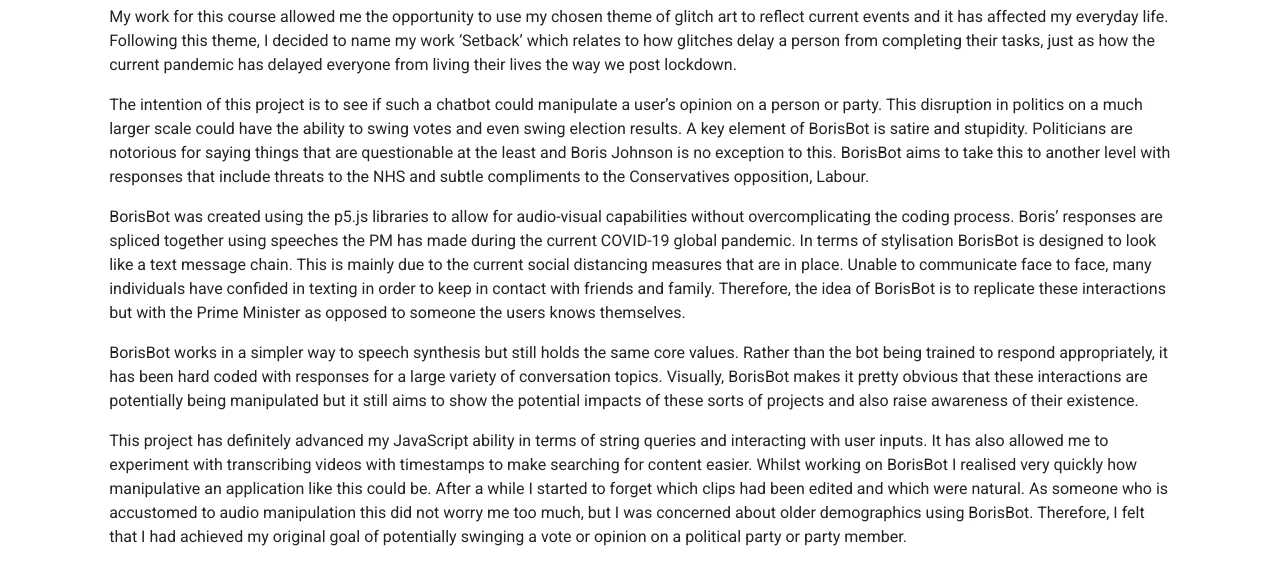
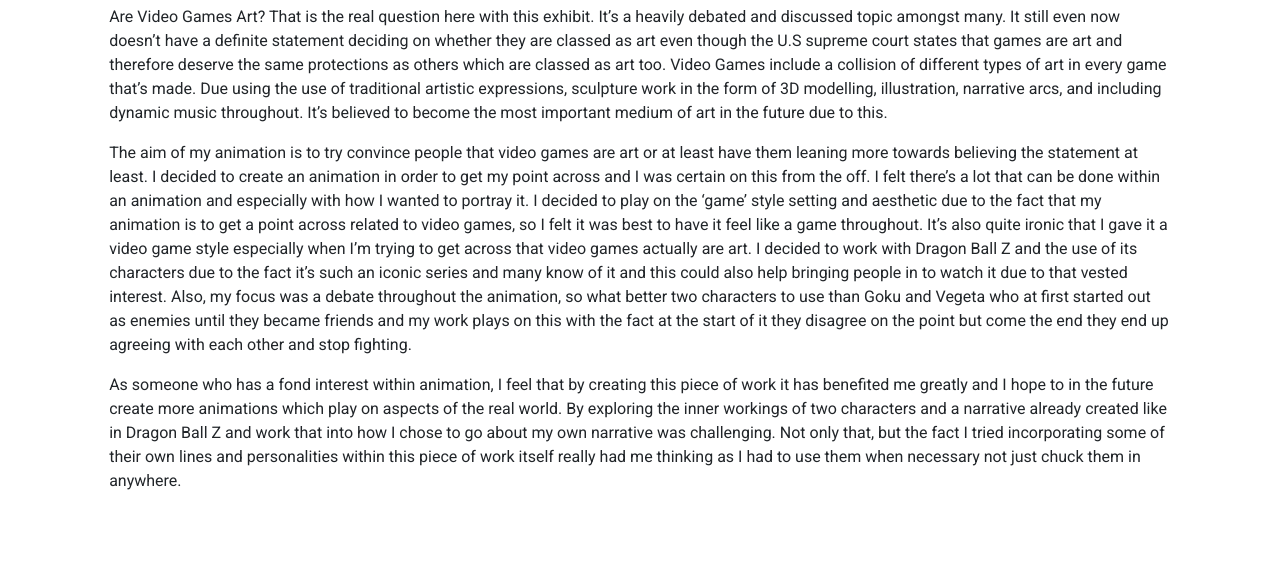
Before and after one commit to dmdcorrupt/corruptExhibition, a plain HTML site: page videogames.html in a window 1280 px wide. Shown: the part 872-1437 px from the top of the page. After the commit the page ends 1381 px from the top, so only its background shows below. Drawn offline with nearby package versions, Linux system fonts and the light colour scheme.

Commit message:
Added Supporting Statement

```diff
--- a/videogames.html
+++ b/videogames.html
@@ -65,36 +65,13 @@
             </div>
             <div class="col-xs-12">
                 <p>
-                    My work for this course allowed me the opportunity to use my chosen theme of glitch art to reflect current events and it has affected my everyday life.
-                    Following this theme, I decided to name my work ‘Setback’ which relates to how glitches delay a person from completing their tasks, just as how the current pandemic has delayed everyone from living their lives the way we post lockdown.
+                    Are Video Games Art? That is the real question here with this exhibit. It’s a heavily debated and discussed topic amongst many. It still even now doesn’t have a definite statement deciding on whether they are classed as art even though the U.S supreme court states that games are art and therefore deserve the same protections as others which are classed as art too. Video Games include a collision of different types of art in every game that’s made. Due using the use of traditional artistic expressions, sculpture work in the form of 3D modelling, illustration, narrative arcs, and including dynamic music throughout. It’s believed to become the most important medium of art in the future due to this.
                 </p>
                 <p>
-                    The intention of this project is to see if such a chatbot could manipulate a user’s opinion on a person or party.
-                    This disruption in politics on a much larger scale could have the ability to swing votes and even swing election results.
-                    A key element of BorisBot is satire and stupidity.
-                    Politicians are notorious for saying things that are questionable at the least and Boris Johnson is no exception to this.
-                    BorisBot aims to take this to another level with responses that include threats to the NHS and subtle compliments to the Conservatives opposition, Labour.
+                    The aim of my animation is to try convince people that video games are art or at least have them leaning more towards believing the statement at least. I decided to create an animation in order to get my point across and I was certain on this from the off. I felt there’s a lot that can be done within an animation and especially with how I wanted to portray it. I decided to play on the ‘game’ style setting and aesthetic due to the fact that my animation is to get a point across related to video games, so I felt it was best to have it feel like a game throughout. It’s also quite ironic that I gave it a video game style especially when I’m trying to get across that video games actually are art. I decided to work with Dragon Ball Z and the use of its characters due to the fact it’s such an iconic series and many know of it and this could also help bringing people in to watch it due to that vested interest. Also, my focus was a debate throughout the animation, so what better two characters to use than Goku and Vegeta who at first started out as enemies until they became friends and my work plays on this with the fact at the start of it they disagree on the point but come the end they end up agreeing with each other and stop fighting.
                 </p>
                 <p>
-                    BorisBot was created using the p5.js libraries to allow for audio-visual capabilities without overcomplicating the coding process.
-                    Boris’ responses are spliced together using speeches the PM has made during the current COVID-19 global pandemic.
-                    In terms of stylisation BorisBot is designed to look like a text message chain.
-                    This is mainly due to the current social distancing measures that are in place.
-                    Unable to communicate face to face, many individuals have confided in texting in order to keep in contact with friends and family.
-                    Therefore, the idea of BorisBot is to replicate these interactions but with the Prime Minister as opposed to someone the users knows themselves.
-                </p>
-                <p>
-                    BorisBot works in a simpler way to speech synthesis but still holds the same core values.
-                    Rather than the bot being trained to respond appropriately, it has been hard coded with responses for a large variety of conversation topics.
-                    Visually, BorisBot makes it pretty obvious that these interactions are potentially being manipulated but it still aims to show the potential impacts of these sorts of projects and also raise awareness of their existence.
-                </p>
-                <p>
-                    This project has definitely advanced my JavaScript ability in terms of string queries and interacting with user inputs.
-                    It has also allowed me to experiment with transcribing videos with timestamps to make searching for content easier.
-                    Whilst working on BorisBot I realised very quickly how manipulative an application like this could be.
-                    After a while I started to forget which clips had been edited and which were natural.
-                    As someone who is accustomed to audio manipulation this did not worry me too much, but I was concerned about older demographics using BorisBot.
-                    Therefore, I felt that I had achieved my original goal of potentially swinging a vote or opinion on a political party or party member.
+                    As someone who has a fond interest within animation, I feel that by creating this piece of work it has benefited me greatly and I hope to in the future create more animations which play on aspects of the real world. By exploring the inner workings of two characters and a narrative already created like in Dragon Ball Z and work that into how I chose to go about my own narrative was challenging. Not only that, but the fact I tried incorporating some of their own lines and personalities within this piece of work itself really had me thinking as I had to use them when necessary not just chuck them in anywhere.
                 </p>
             </div>
         </div>
```
Also changed, not shown: boris.html (+1 -1 lines).
